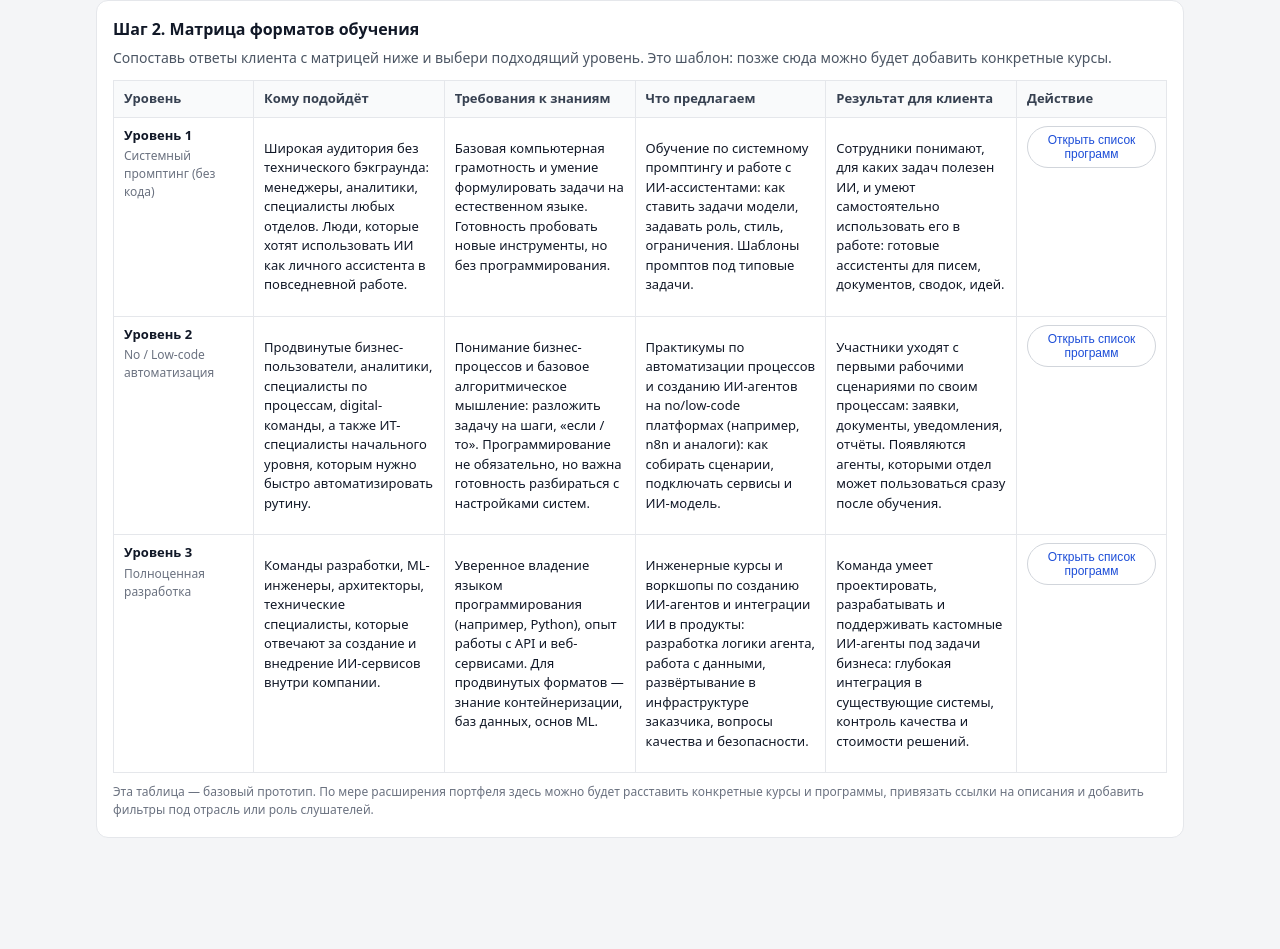
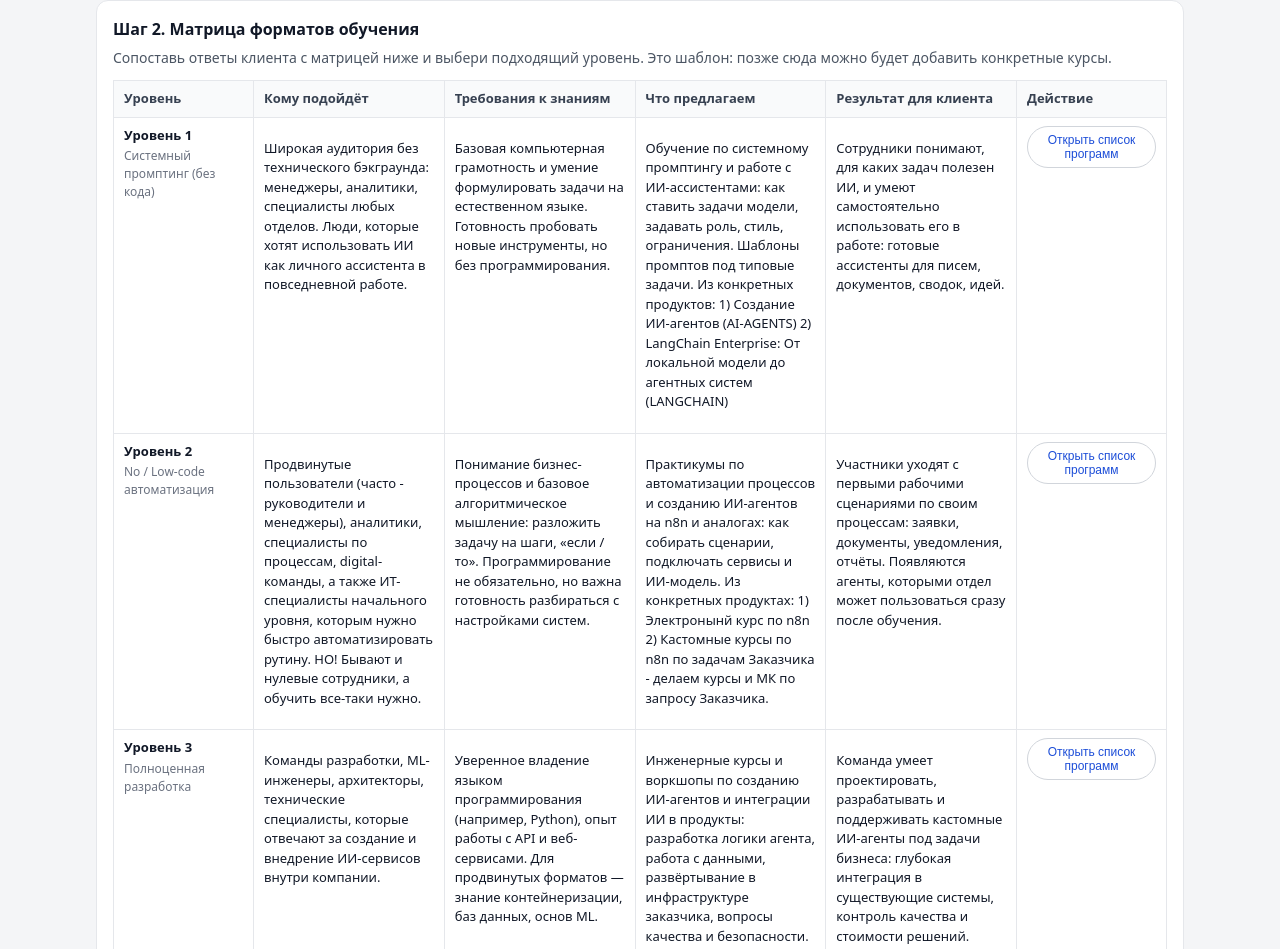
Before and after one commit to fraustoboy/ai-agents-quick-brief-for-sales, a plain HTML site: page index.html in a window 1280 px wide. Shown: the part 614-1563 px from the top of the page. Before the commit the page ends 1516 px from the top, so only its background shows below. Drawn offline with Linux system fonts and the light colour scheme.

Commit message:
Update index.html

```diff
--- a/index.html
+++ b/index.html
@@ -89,6 +89,11 @@
                 <p>
                   Обучение по системному промптингу и работе с ИИ-ассистентами: как ставить задачи модели, задавать роль, стиль,
                   ограничения. Шаблоны промптов под типовые задачи.
+
+                  Из конкретных продуктов:
+                  1) Создание ИИ-агентов (AI-AGENTS)
+                  2) LangChain Enterprise: От локальной модели до агентных систем (LANGCHAIN)
+
                 </p>
               </td>
               <td>
@@ -111,8 +116,8 @@
               </td>
               <td>
                 <p>
-                  Продвинутые бизнес-пользователи, аналитики, специалисты по процессам, digital-команды,
-                  а также ИТ-специалисты начального уровня, которым нужно быстро автоматизировать рутину.
+                  Продвинутые пользователи (часто - руководители и менеджеры), аналитики, специалисты по процессам, digital-команды,
+                  а также ИТ-специалисты начального уровня, которым нужно быстро автоматизировать рутину. НО! Бывают и нулевые сотрудники, а обучить все-таки нужно.
                 </p>
               </td>
               <td>
@@ -123,8 +128,12 @@
               </td>
               <td>
                 <p>
-                  Практикумы по автоматизации процессов и созданию ИИ-агентов на no/low-code платформах (например, n8n и аналоги):
+                  Практикумы по автоматизации процессов и созданию ИИ-агентов на n8n и аналогах:
                   как собирать сценарии, подключать сервисы и ИИ-модель.
+
+                  Из конкретных продуктах:
+                  1) Электронынй курс по n8n
+                  2) Кастомные курсы по n8n по задачам Заказчика - делаем курсы и МК по запросу Заказчика.
                 </p>
               </td>
               <td>
@@ -161,6 +170,13 @@
                 <p>
                   Инженерные курсы и воркшопы по созданию ИИ-агентов и интеграции ИИ в продукты: разработка логики агента,
                   работа с данными, развёртывание в инфраструктуре заказчика, вопросы качества и безопасности.
+
+                  Из конкретных продуктов:
+                  1) Создание ИИ-агентов (AI-AGENTS)
+                  2) LangChain Enterprise: От локальной модели до агентных систем (LANGCHAIN)
+                  3) Технические мастер-классы: https://ai.academyit.ru/workshops (кастомизируется!)
+                  4) кастомные МК и курсы по запросу (чаще всего!!!!)
+
                 </p>
               </td>
               <td>
@@ -180,8 +196,7 @@
       </div>
 
       <p class="section-note">
-        Эта таблица — базовый прототип. По мере расширения портфеля здесь можно будет расставить конкретные курсы и программы,
-        привязать ссылки на описания и добавить фильтры под отрасль или роль слушателей.
+        Будет дополняться.
       </p>
     </section>
   </div>
```
